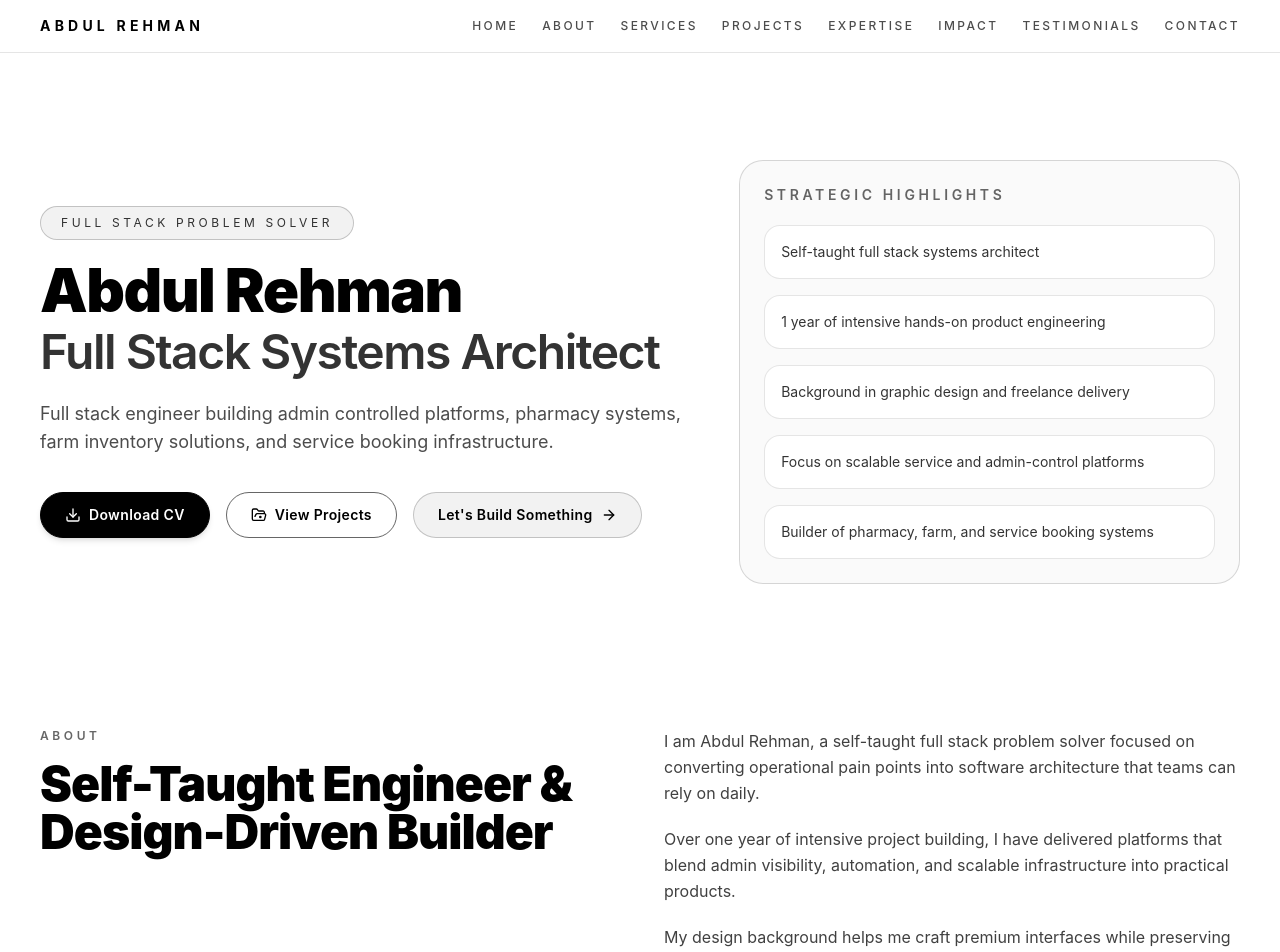
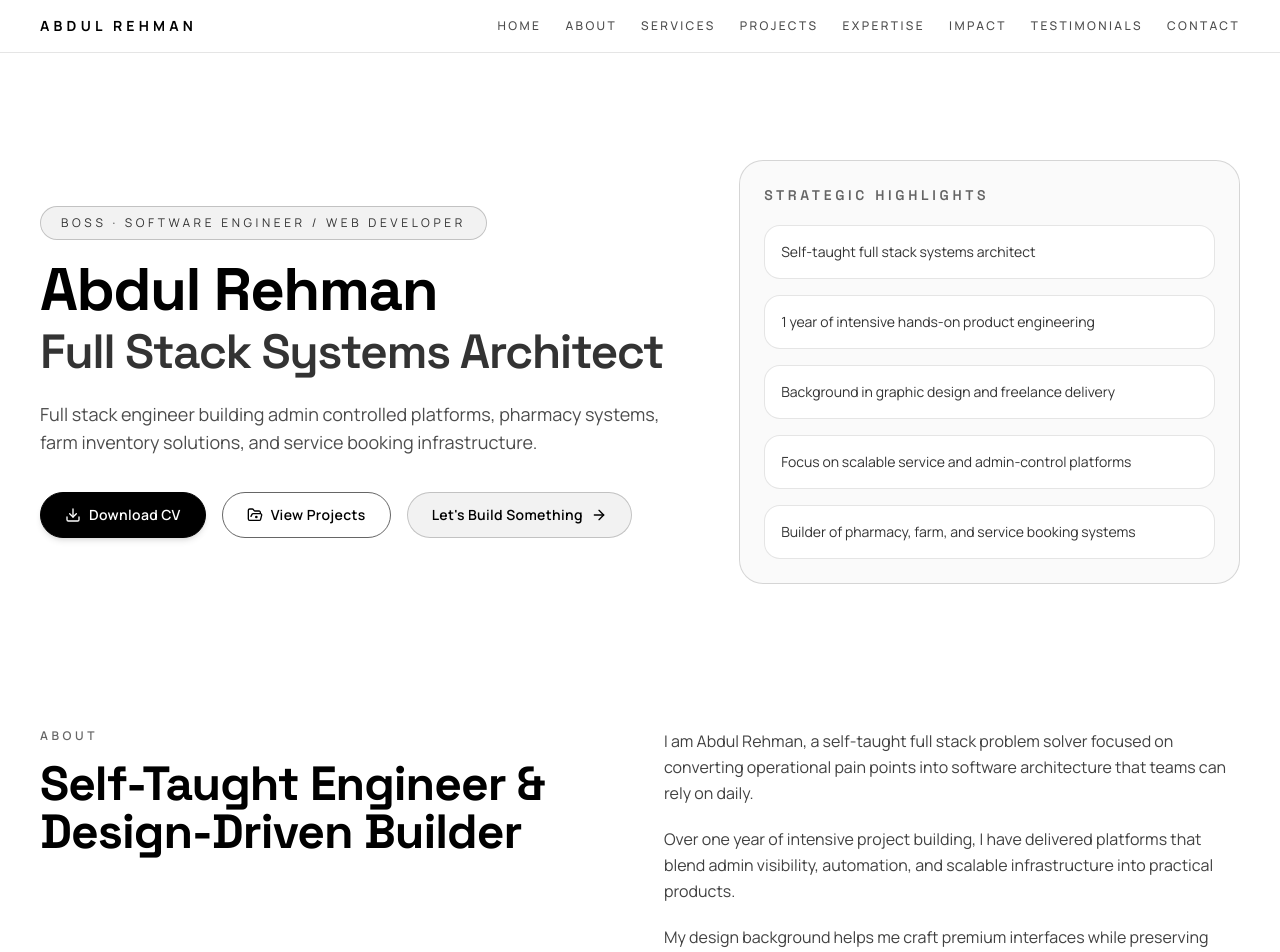
Before and after one commit to R00010/Portfolio-, a Next.js app: page / in a window 1280 px wide. Shown: the top 952 px of the page. Built offline with nearby package versions, Linux system fonts and the light colour scheme.

Commit message:
Upgrade typography and add downloadable Abdul Rehman Shahid CV

```diff
--- a/app/globals.css
+++ b/app/globals.css
@@ -19,7 +19,7 @@ body {
 }
 
 body {
-  font-family: Inter, ui-sans-serif, system-ui, -apple-system, Segoe UI, Roboto, Helvetica, Arial, Noto Sans,
+  font-family: var(--font-body), Inter, ui-sans-serif, system-ui, -apple-system, Segoe UI, Roboto, Helvetica, Arial, Noto Sans,
     Apple Color Emoji, Segoe UI Emoji;
   line-height: 1.5;
 }
@@ -42,6 +42,7 @@ a {
   h5,
   h6 {
     letter-spacing: -0.02em;
+    font-family: var(--font-heading), var(--font-body), ui-sans-serif, system-ui;
   }
 }
 
--- a/app/layout.tsx
+++ b/app/layout.tsx
@@ -1,6 +1,19 @@
 import type { Metadata } from 'next';
 import type { ReactNode } from 'react';
+import { Manrope, Space_Grotesk } from 'next/font/google';
 import './globals.css';
+
+const bodyFont = Manrope({
+  subsets: ['latin'],
+  variable: '--font-body',
+  display: 'swap'
+});
+
+const headingFont = Space_Grotesk({
+  subsets: ['latin'],
+  variable: '--font-heading',
+  display: 'swap'
+});
 
 export const metadata: Metadata = {
   title: 'Abdul Rehman | Full Stack Systems Architect',
@@ -8,6 +21,7 @@ export const metadata: Metadata = {
     'Portfolio of Abdul Rehman, a self-taught full stack problem solver focused on admin controlled systems, automation-driven platforms, and scalable service architecture.',
   keywords: [
     'Abdul Rehman',
+    'Abdul Rehman Shahid',
     'Full Stack Engineer',
     'Systems Architect',
     'Admin Controlled Platforms',
@@ -24,7 +38,7 @@ export const metadata: Metadata = {
 
 export default function RootLayout({ children }: Readonly<{ children: ReactNode }>) {
   return (
-    <html lang="en">
+    <html lang="en" className={`${bodyFont.variable} ${headingFont.variable}`}>
       <body>{children}</body>
     </html>
   );
--- a/components/HeroSection.tsx
+++ b/components/HeroSection.tsx
@@ -11,7 +11,7 @@ export function HeroSection() {
       <div className="mx-auto grid w-full max-w-7xl gap-12 lg:grid-cols-[1.3fr_1fr] lg:items-center">
         <motion.div initial={{ opacity: 0, x: -30 }} animate={{ opacity: 1, x: 0 }} transition={{ duration: 0.9, ease: 'easeOut' }}>
           <p className="mb-5 inline-flex rounded-full border border-black/20 bg-black/5 px-5 py-2 text-xs uppercase tracking-[0.3em] text-black/80">
-            Full Stack Problem Solver
+            BOSS · Software Engineer / Web Developer
           </p>
           <h1 className="text-balance text-4xl font-black leading-tight tracking-tight text-black md:text-6xl">
             Abdul Rehman
@@ -23,7 +23,7 @@ export function HeroSection() {
           </p>
 
           <div className="mt-9 flex flex-wrap gap-4">
-            <PrimaryButton href="/cv/Abdul-Rehman-CV.pdf" variant="solid" download>
+            <PrimaryButton href="/cv/Abdul-Rehman-Shahid-CV.html" variant="solid" download>
               <span className="mr-2 inline-flex"><Download size={16} /></span>Download CV
             </PrimaryButton>
             <PrimaryButton href="#projects" variant="outline">
--- /dev/null
+++ b/public/cv/Abdul-Rehman-Shahid-CV.html
@@ -0,0 +1,141 @@
+<!doctype html>
+<html lang="en">
+  <head>
+    <meta charset="UTF-8" />
+    <meta name="viewport" content="width=device-width, initial-scale=1.0" />
+    <title>Abdul Rehman Shahid - CV</title>
+    <style>
+      :root {
+        --ink: #0f172a;
+        --muted: #475569;
+        --line: #cbd5e1;
+        --brand: #0b1220;
+        --bg: #f8fafc;
+      }
+      * { box-sizing: border-box; }
+      body {
+        margin: 0;
+        font-family: 'Inter', 'Segoe UI', Roboto, Arial, sans-serif;
+        color: var(--ink);
+        background: var(--bg);
+        line-height: 1.55;
+      }
+      .page {
+        max-width: 960px;
+        margin: 24px auto;
+        background: #fff;
+        border: 1px solid var(--line);
+        border-radius: 16px;
+        overflow: hidden;
+      }
+      .header {
+        padding: 28px 30px;
+        background: linear-gradient(135deg, #0f172a, #111827);
+        color: #fff;
+      }
+      .header h1 { margin: 0; font-size: 34px; letter-spacing: -0.03em; }
+      .header p { margin: 8px 0 0; color: #dbeafe; }
+      .tagline {
+        display: inline-block;
+        margin-top: 12px;
+        border: 1px solid rgba(255,255,255,.4);
+        padding: 6px 12px;
+        border-radius: 999px;
+        font-size: 12px;
+        letter-spacing: .08em;
+        text-transform: uppercase;
+      }
+      .content { padding: 26px 30px 34px; }
+      h2 {
+        margin: 22px 0 10px;
+        font-size: 14px;
+        letter-spacing: .12em;
+        text-transform: uppercase;
+        color: #1e293b;
+      }
+      p, li { color: var(--muted); }
+      ul { margin: 0; padding-left: 18px; }
+      .grid {
+        display: grid;
+        grid-template-columns: 1fr 1fr;
+        gap: 14px;
+      }
+      .card {
+        border: 1px solid var(--line);
+        background: #fff;
+        border-radius: 12px;
+        padding: 12px 14px;
+      }
+      .label { font-weight: 700; color: var(--ink); }
+      .muted { color: var(--muted); }
+      .project { margin-bottom: 12px; }
+      .project strong { color: var(--ink); }
+      @media print {
+        body { background: #fff; }
+        .page { margin: 0; border: 0; border-radius: 0; }
+      }
+      @media (max-width: 720px) { .grid { grid-template-columns: 1fr; } }
+    </style>
+  </head>
+  <body>
+    <main class="page">
+      <section class="header">
+        <h1>Abdul Rehman Shahid</h1>
+        <p><strong>Preferred Name:</strong> BOSS · <strong>Role:</strong> Software Engineer / Web Developer</p>
+        <span class="tagline">Accelerated by PixelHatch</span>
+      </section>
+
+      <section class="content">
+        <h2>Professional Summary</h2>
+        <p>
+          Pragmatic, innovative, and hands-on software engineer focused on practical and actionable digital solutions.
+          Strong in end-to-end project delivery, clean scalable code, and turning business ideas into production-ready web products.
+        </p>
+
+        <div class="grid">
+          <article class="card">
+            <h2>Skills & Expertise</h2>
+            <ul>
+              <li><span class="label">Frontend:</span> HTML, CSS, React, animations, UI/UX design</li>
+              <li><span class="label">Backend:</span> Node.js, Firebase integration, API handling</li>
+              <li><span class="label">Tools:</span> Git, Vercel, Netlify, Termux, PowerShell</li>
+              <li><span class="label">Optimization:</span> SEO, performance tuning, clean and scalable code</li>
+            </ul>
+          </article>
+
+          <article class="card">
+            <h2>Professional Highlights</h2>
+            <ul>
+              <li>Built multiple web projects deployed on Vercel, optimized for KSA users</li>
+              <li>Integrated GitHub workflows for versioning and collaboration</li>
+              <li>Designed dark premium UI systems with animation-first interactions</li>
+              <li>Converted static portfolio experiences into modern React architecture</li>
+            </ul>
+          </article>
+        </div>
+
+        <h2>Special Project</h2>
+        <p class="project">
+          <strong>Cool by Rehman (AC Shop Service & Billing App):</strong>
+          Service booking + billing platform with inventory management, PDF bill generation, and online booking workflow.
+        </p>
+
+        <h2>Portfolio Projects</h2>
+        <ul>
+          <li><strong>Abdul Pharma</strong> — Pharmacy web platform with inventory & billing</li>
+          <li><strong>MGM Med</strong> — Medical web platform with interactive UI</li>
+        </ul>
+
+        <h2>Extras</h2>
+        <ul>
+          <li>Connected contact forms and download CV integrations in production websites</li>
+          <li>Implemented dark premium glass effects and polished motion layouts</li>
+          <li>Set up full-stack projects from scratch with GitHub, Node.js, and Firebase</li>
+        </ul>
+
+        <h2>Languages</h2>
+        <p>Punjabi, English (with understanding of local and international development standards)</p>
+      </section>
+    </main>
+  </body>
+</html>
```
Also changed, not shown: public/cv/README.txt, 1 other file (tests, documents, lock files or other folders).
